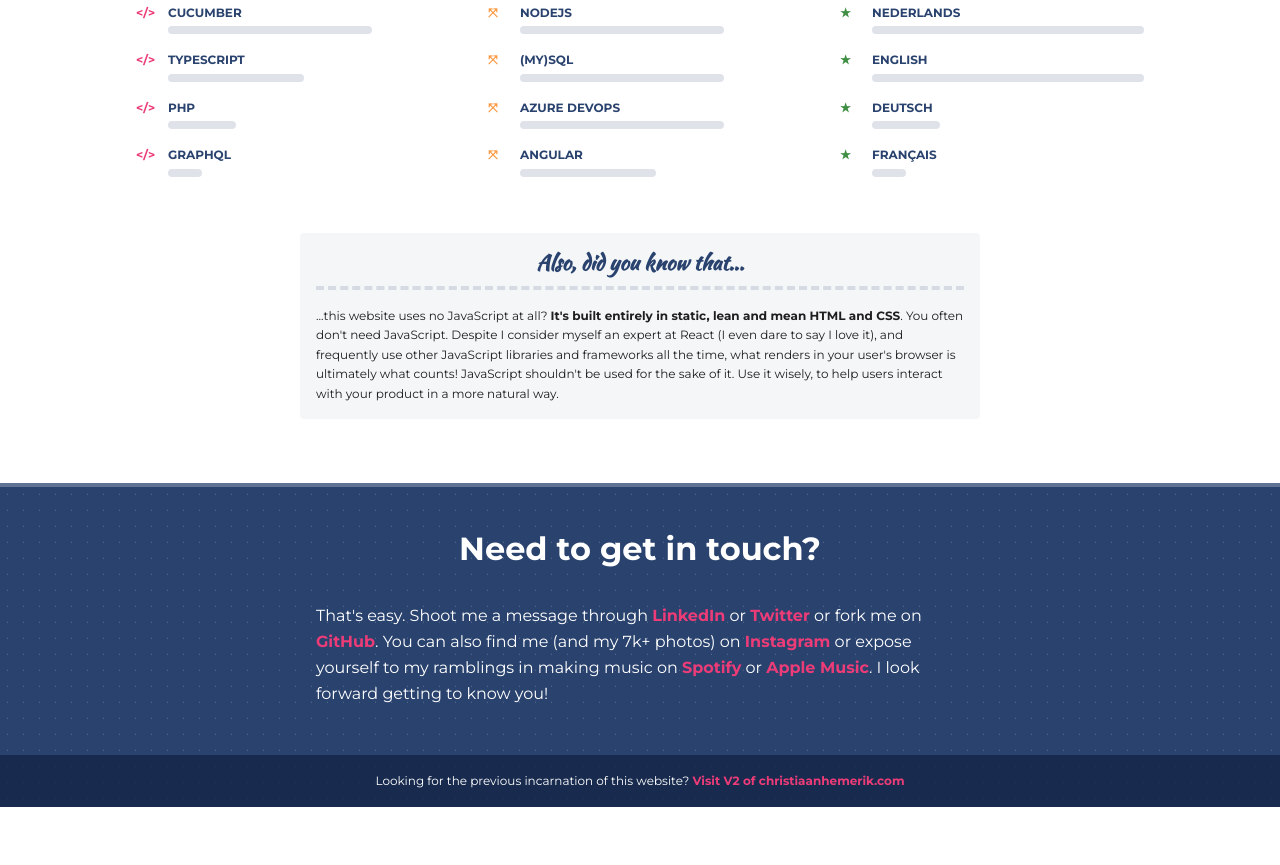
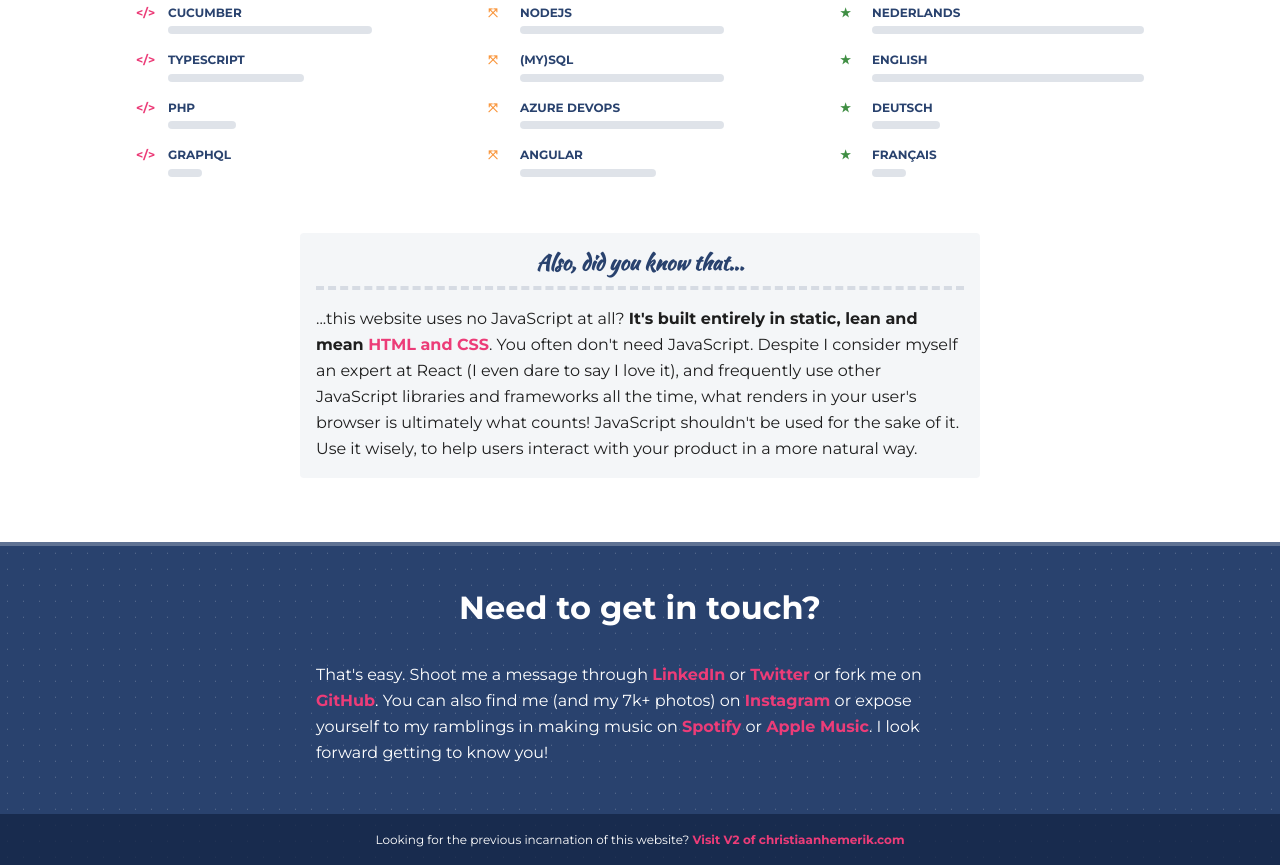
Before and after one commit to elcriz/christiaanhemerik.com, a website: page src/index.html in a window 1280 px wide. Shown: the part 4293-5158 px from the top of the page. Before the commit the page ends 5100 px from the top, so only its background shows below. Drawn offline with nearby package versions, Linux system fonts and the light colour scheme; files that its build step writes are made by us from their sources; files whose address does not match are found by name.

Commit message:
Adds link to repo

```diff
--- a/src/index.html
+++ b/src/index.html
@@ -274,7 +274,7 @@
                     <aside class="sidenote">
                         <h2 class="sidenote__heading">Also, did you know that...</h2>
                         <div class="sidenote__content content">
-                            <p>...this website uses no JavaScript at all? <strong>It's built entirely in static, lean and mean HTML and CSS</strong>. You often don't need JavaScript. Despite I consider myself an expert at React (I even dare to say I love it), and frequently use other JavaScript libraries and frameworks all the time, what renders in your user's browser is ultimately what counts! JavaScript shouldn't be used for the sake of it. Use it wisely, to help users interact with your product in a more natural way.</p>
+                            <p>...this website uses no JavaScript at all? <strong>It's built entirely in static, lean and mean <a class="link" href="https://github.com/elcriz/christiaanhemerik.com" target="_blank">HTML and CSS</a></strong>. You often don't need JavaScript. Despite I consider myself an expert at React (I even dare to say I love it), and frequently use other JavaScript libraries and frameworks all the time, what renders in your user's browser is ultimately what counts! JavaScript shouldn't be used for the sake of it. Use it wisely, to help users interact with your product in a more natural way.</p>
                         </div>
                     </aside>
                 </div>
--- a/src/scss/components/sidenote.scss
+++ b/src/scss/components/sidenote.scss
@@ -20,6 +20,6 @@
 
 .sidenote__content {
     p {
-        font-size: var(--font-size-90);
+        font-size: var(--font-size-100);
     }
 }
```
Also changed, not shown: README.md.
